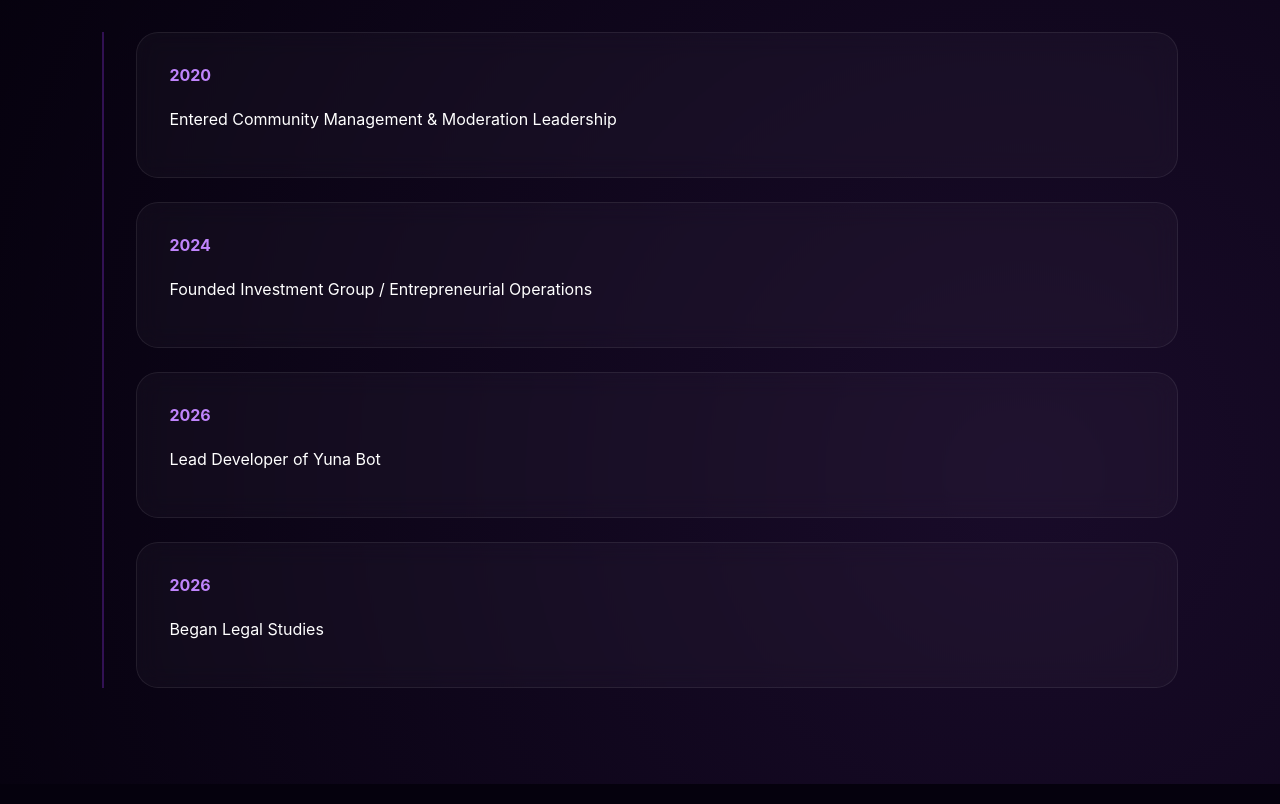
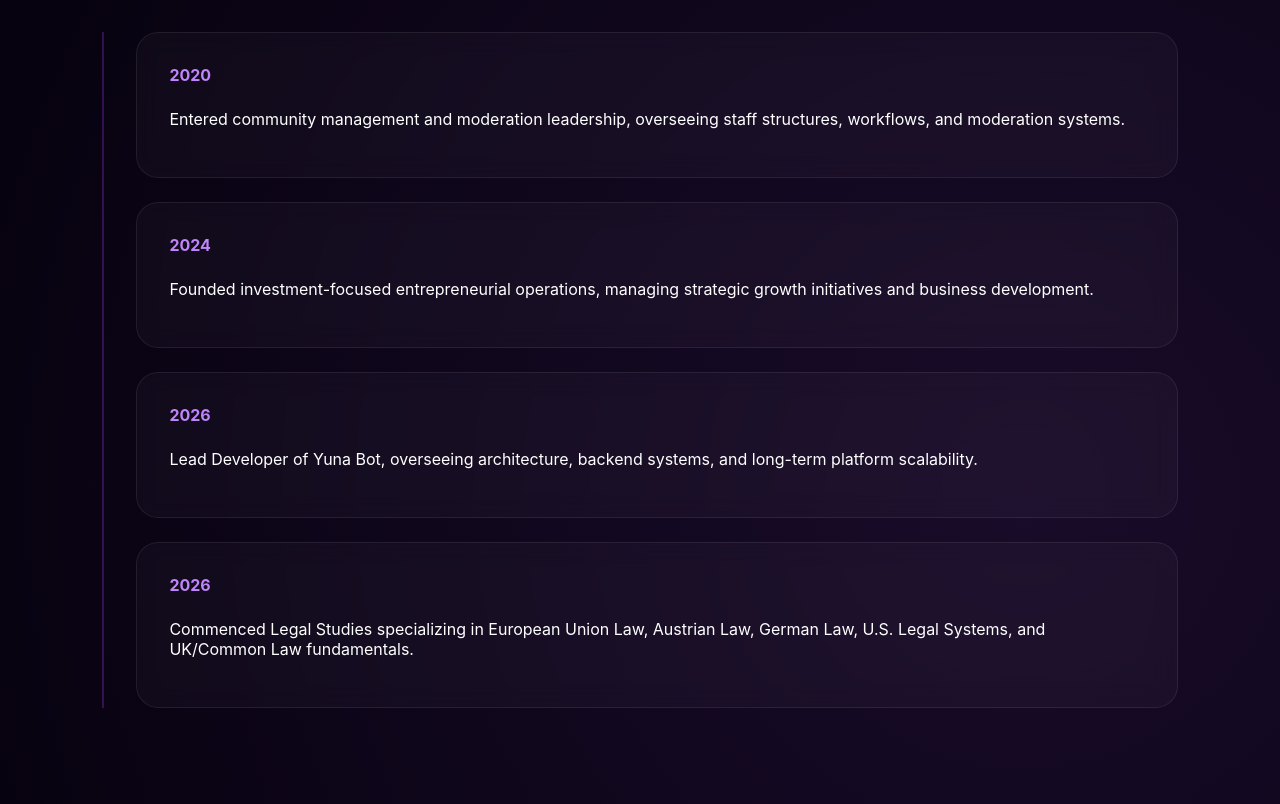
Before and after one commit to flamyamyamy/amys-portfilio, a Vue app in the folder amy-portfolio/: page / in a window 1280 px wide. Shown: the part 2313-3117 px from the top of the page. Built offline with nearby package versions, Linux system fonts and the light colour scheme.

Commit message:
content: improve portfolio experience and legal studies descriptions

```diff
--- a/amy-portfolio/src/views/HomeView.vue
+++ b/amy-portfolio/src/views/HomeView.vue
@@ -111,22 +111,35 @@ import amyImage from '../assets/images/amy.jpg'
       <div class="timeline">
         <div class="timeline-item">
           <span>2020</span>
-          <p>Entered Community Management & Moderation Leadership</p>
+    <p>
+  Entered community management and moderation leadership,
+  overseeing staff structures, workflows, and moderation systems.
+</p>
         </div>
 
         <div class="timeline-item">
           <span>2024</span>
-          <p>Founded Investment Group / Entrepreneurial Operations</p>
+<p>
+  Founded investment-focused entrepreneurial operations,
+  managing strategic growth initiatives and business development.
+</p>
         </div>
 
         <div class="timeline-item">
           <span>2026</span>
-          <p>Lead Developer of Yuna Bot</p>
+          <p>
+  Lead Developer of Yuna Bot, overseeing architecture,
+  backend systems, and long-term platform scalability.
+</p>
         </div>
 
         <div class="timeline-item">
           <span>2026</span>
-          <p>Began Legal Studies</p>
+          <p>
+  Commenced Legal Studies specializing in European Union Law,
+  Austrian Law, German Law, U.S. Legal Systems,
+  and UK/Common Law fundamentals.
+</p>
         </div>
       </div>
     </section>
```
